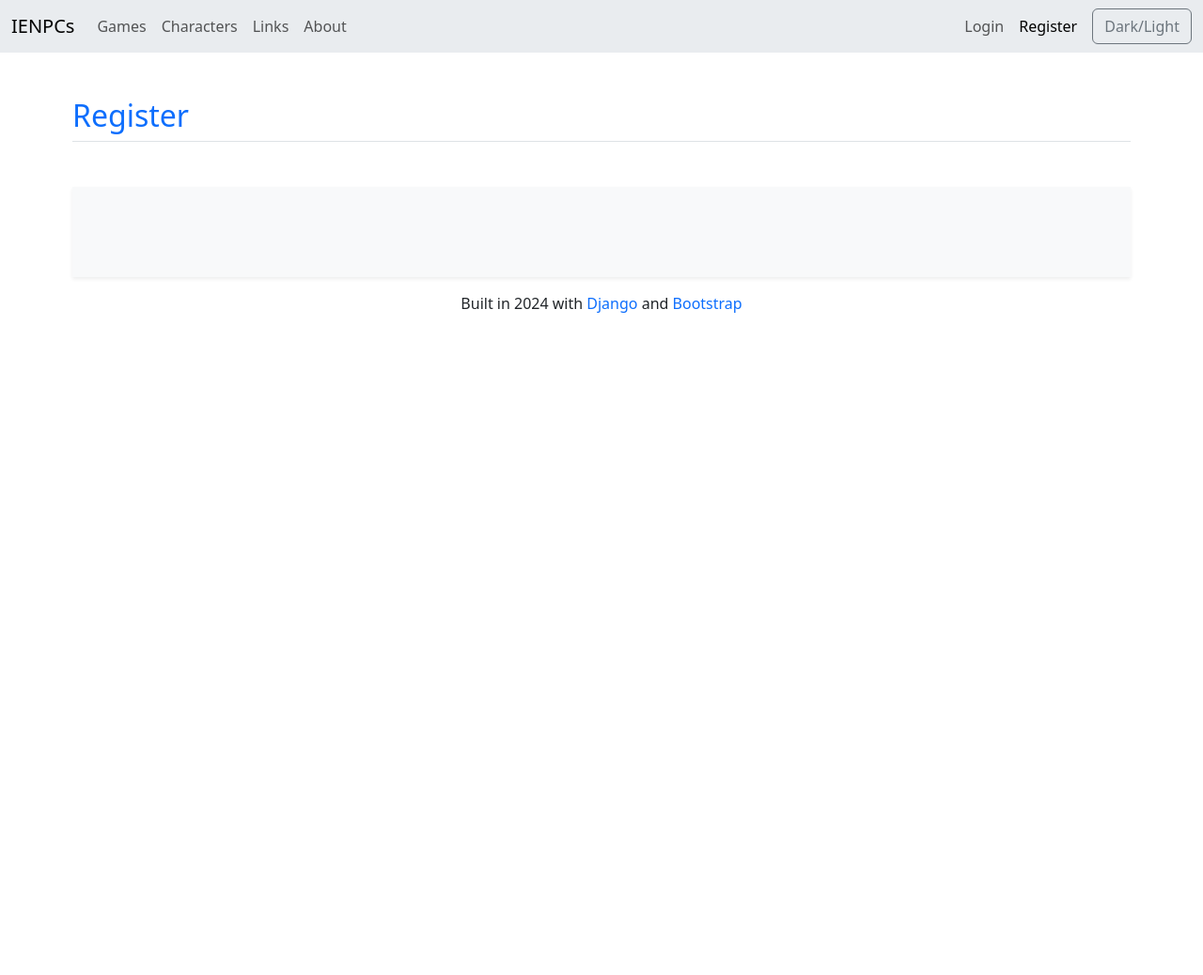
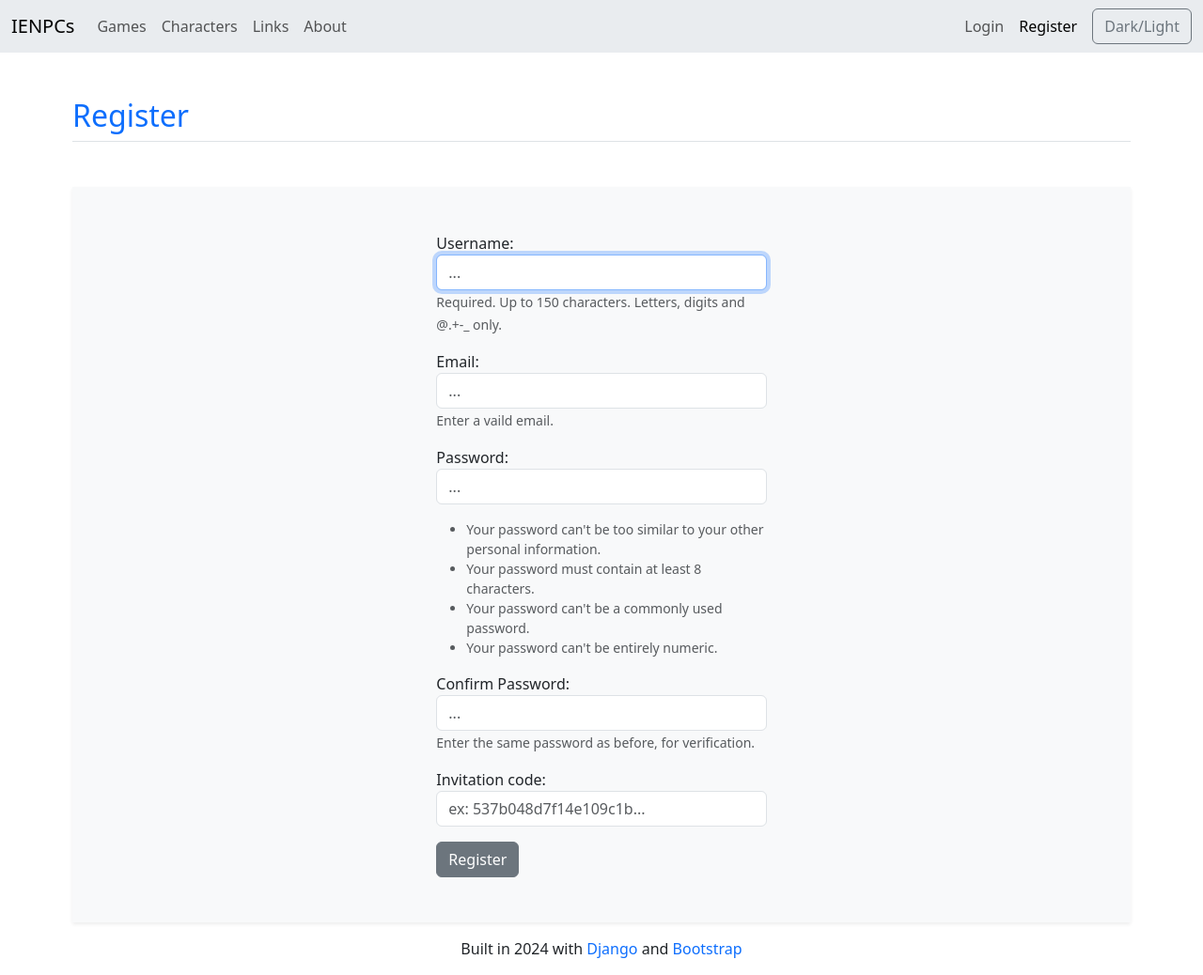
Before and after one commit to ddrmv/ienpcs, a Django app: page /gallery/register/ in a window 1280 px wide. Shown: the whole page at 94% size. Before the commit the page ends 333 px from the top, so only its background shows below. Run offline with Django 5.2, Linux system fonts and the light colour scheme; parts of the project's set-up code (start-up, migrations or seed data) failed here and were passed over.

Commit message:
Add registration form with invite check

```diff
--- /dev/null
+++ b/ienpcs/gallery/forms.py
@@ -0,0 +1,50 @@
+from django.contrib.auth.forms import UserCreationForm
+from django.contrib.auth.models import User
+from django import forms
+
+
+class SignUpForm(UserCreationForm):
+    invitation_code = forms.CharField(
+        label="Invitation code:",
+        widget=forms.TextInput(
+            attrs={
+                "class": "form-control",
+                "placeholder": "ex: 537b048d7f14e109c1b...",
+            }
+        ),
+    )
+
+    class Meta:
+        model = User
+        fields = ("username", "email", "password1", "password2")
+
+    def __init__(self, *args, **kwargs):
+        super(SignUpForm, self).__init__(*args, **kwargs)
+
+        self.fields["username"].widget.attrs["class"] = "form-control"
+        self.fields["username"].widget.attrs["placeholder"] = "..."
+        self.fields["username"].label = "Username"
+        self.fields[
+            "username"
+        ].help_text = '<span class="form-text text-muted">Required. Up to 150 characters. Letters, digits and @.+-_ only.</span>'
+
+        self.fields["email"].widget.attrs["class"] = "form-control"
+        self.fields["email"].widget.attrs["placeholder"] = "..."
+        self.fields["email"].label = "Email"
+        self.fields[
+            "email"
+        ].help_text = '<span class="form-text text-muted">Enter a vaild email.</span>'
+
+        self.fields["password1"].widget.attrs["class"] = "form-control"
+        self.fields["password1"].widget.attrs["placeholder"] = "..."
+        self.fields["password1"].label = "Password"
+        self.fields[
+            "password1"
+        ].help_text = "<ul class=\"form-text text-muted small\"><li>Your password can't be too similar to your other personal information.</li><li>Your password must contain at least 8 characters.</li><li>Your password can't be a commonly used password.</li><li>Your password can't be entirely numeric.</li></ul>"
+
+        self.fields["password2"].widget.attrs["class"] = "form-control"
+        self.fields["password2"].widget.attrs["placeholder"] = "..."
+        self.fields["password2"].label = "Confirm Password"
+        self.fields[
+            "password2"
+        ].help_text = '<span class="form-text text-muted">Enter the same password as before, for verification.</span>'
--- a/ienpcs/gallery/templates/gallery/register.html
+++ b/ienpcs/gallery/templates/gallery/register.html
@@ -15,6 +15,11 @@
     <div class="container mt-4 py-5 shadow-sm bg-body-tertiary">
       <div class="row justify-content-center">
         <div class="col-4">
+          <form method="POST" action="{% url 'register' %}">
+            {% csrf_token %}
+            {{ form.as_p }}
+            <button type="submit" class="btn btn-secondary">Register</button>
+          </form>
         </div>
       </div>
     </div>
--- a/ienpcs/gallery/views.py
+++ b/ienpcs/gallery/views.py
@@ -3,8 +3,10 @@ from django.contrib.auth import authenticate, login, logout
 from django.http import HttpResponseRedirect
 from django.shortcuts import get_object_or_404, redirect, render
 from django.views import generic
+from django.utils import timezone
 
-from .models import Character, Game, Link, NpcInGame
+from .forms import SignUpForm
+from .models import Character, Game, InvitationCode, Link, NpcInGame
 
 
 class GameListView(generic.ListView):
@@ -73,7 +75,7 @@ def login_user(request):
 
 def logout_user(request):
     if request.user.is_authenticated:
-        theme = request.session["theme"]
+        theme = request.session.get("theme", "light")
         logout(request)
         request.session["theme"] = theme
         messages.success(request, "You have successfully logged out!")
@@ -88,7 +90,48 @@ def register_user(request):
         messages.error(request, "Error: You are already registered and logged in!")
         return redirect("index")
     else:
-        return render(request, "gallery/register.html", {})
+        if request.method == "POST":
+            form = SignUpForm(request.POST)
+            if form.is_valid():
+                # Check invitation is valid and not used over limit
+                code_input = form.cleaned_data["invitation_code"]
+                try:
+                    InvitationCode.objects.get(code=code_input)
+                except InvitationCode.DoesNotExist:
+                    messages.error(request, "Invalid invitation code.")
+                    form = SignUpForm()
+                    return render(request, "gallery/register.html", {"form": form})
+                code = InvitationCode.objects.get(code=code_input)
+                if code.times_used >= code.max_uses:
+                    messages.error(
+                        request,
+                        "The invitation code has been used too many times, please request another.",
+                    )
+                    form = SignUpForm()
+                    return render(request, "gallery/register.html", {"form": form})
+
+                # Update times invitation has been used
+                code.times_used += 1
+                code.last_used = timezone.now()
+                code.save()
+
+                # Save new user in database and log in
+                form.save()
+                username = form.cleaned_data["username"]
+                password = form.cleaned_data["password1"]
+                user = authenticate(username=username, password=password)
+                theme = request.session.get("theme", "light")
+                login(request, user)
+                request.session["theme"] = theme
+                messages.success(
+                    request, "You have successfully registered and have been logged in."
+                )
+                return redirect("index")
+            else:
+                form = SignUpForm()
+                return render(request, "gallery/register.html", {"form": form})
+        form = SignUpForm()
+        return render(request, "gallery/register.html", {"form": form})
 
 
 def toggle_theme(request):
```
